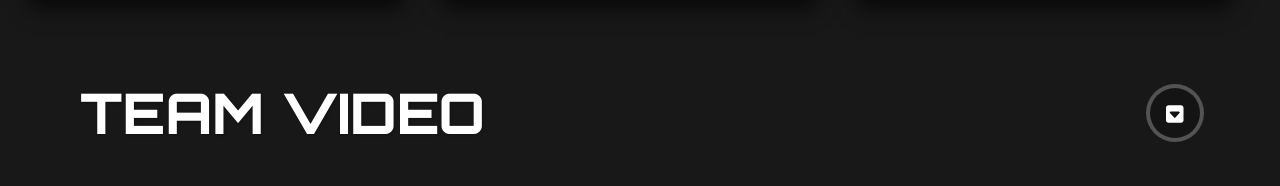
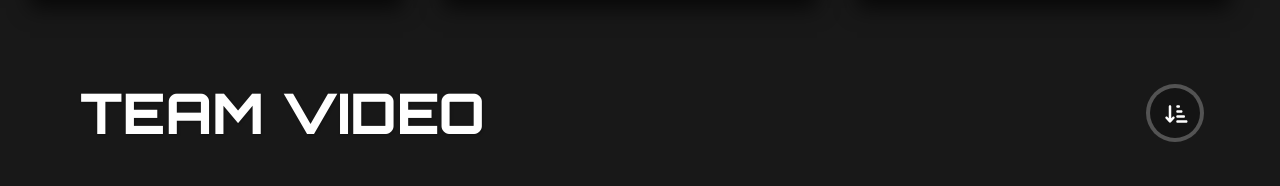
Before and after one commit to mjArtkim/Progressive, a Vue app: page / in a window 1280 px wide. Shown: the part 2690-2876 px from the top of the page. Built offline with nearby package versions, Linux system fonts and the light colour scheme; grey boxes are pictures that could not be loaded; a web font is replaced by a local one.

Commit message:
a change arrow btn

```diff
--- a/src/main.ts
+++ b/src/main.ts
@@ -15,8 +15,9 @@ import {
   faHouse,
   faXmark,
   faLink,
-  faSquareCaretDown,
+  faArrowDownShortWide,
 } from '@fortawesome/free-solid-svg-icons'
+
 import { faSpotify, faApple, faYoutube, faInstagram } from '@fortawesome/free-brands-svg-icons'
 library.add(
   faUser,
@@ -27,7 +28,7 @@ library.add(
   faXmark,
   faInstagram,
   faLink,
-  faSquareCaretDown,
+  faArrowDownShortWide,
 )
 
 const app = createApp(App)
--- a/src/views/TeamVideo.vue
+++ b/src/views/TeamVideo.vue
@@ -3,7 +3,7 @@
     <div class="ytc-inbtn">
       <button @click="handleClick" class="ytc-move">
         <div class="ytc-btn">
-          <font-awesome-icon :icon="['fas', 'square-caret-down']" />
+          <font-awesome-icon icon="fa-solid fa-arrow-down-short-wide" />
         </div>
       </button>
     </div>
```
